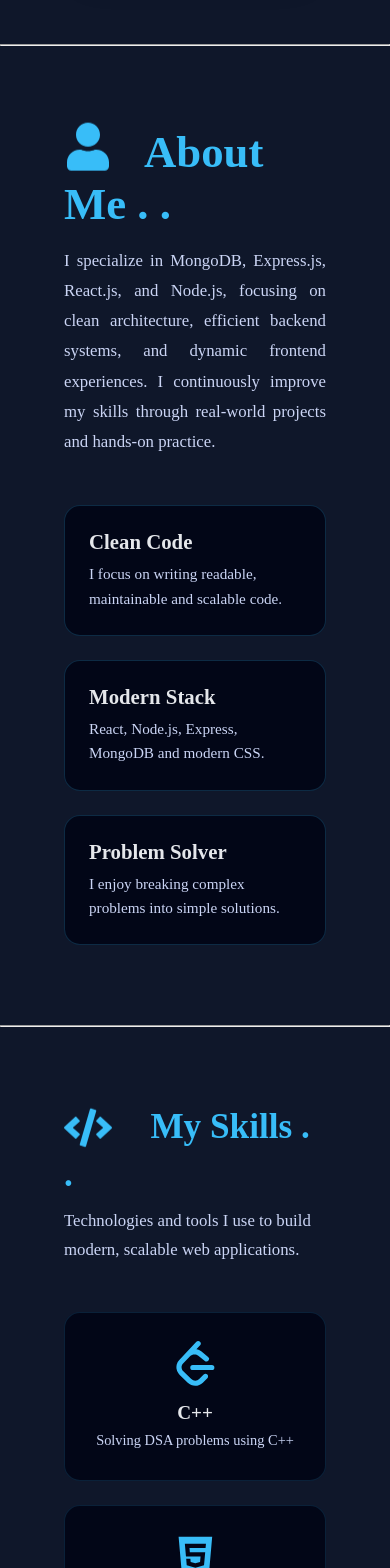
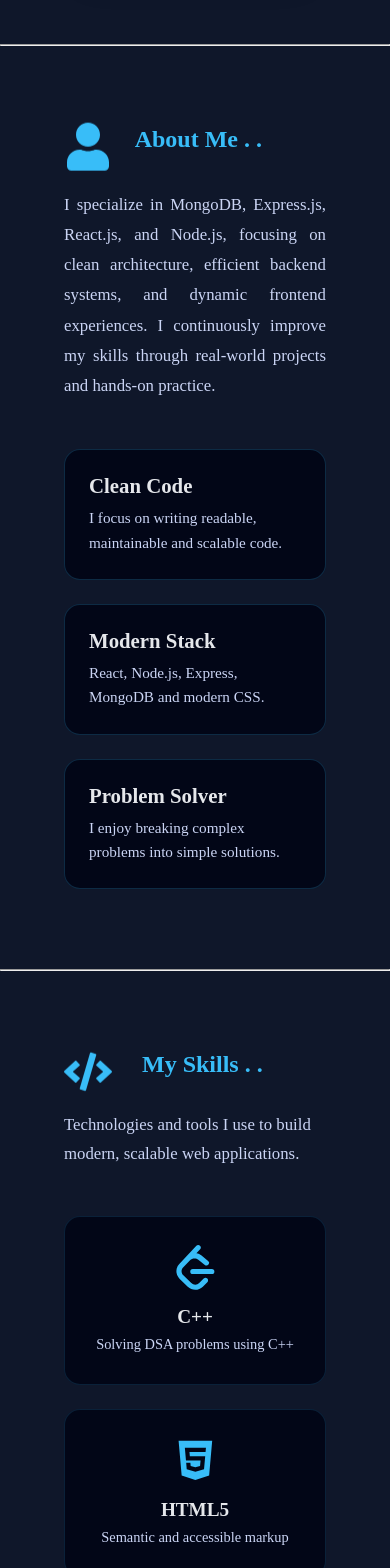
Before and after one commit to Mouryankit/portfolio, a React (Vite) app: page / in a window 390 px wide. Shown: the part 1180-2748 px from the top of the page. Built offline with nearby package versions, Linux system fonts and the light colour scheme.

Commit message:
improve heading responsiveness

```diff
--- a/src/App.css
+++ b/src/App.css
@@ -11,3 +11,9 @@
   transition: 0.3s ease;
   animation: floatIcon 3s ease-in-out infinite;
 }
+
+@media (max-width: 500px) {
+  .section-heading {
+    font-size: 1.5rem;
+  }
+}
--- a/src/sections/About/About.jsx
+++ b/src/sections/About/About.jsx
@@ -11,7 +11,7 @@
     <section id="about" className="about">
       <div className="about-container">
 
-        <h2 className="about-heading">
+        <h2 className="about-heading section-heading">
           <FaUser className="section-icon" />&nbsp;
           About <span>Me . .</span>
         </h2>
--- a/src/sections/Contact/Contact.jsx
+++ b/src/sections/Contact/Contact.jsx
@@ -8,7 +8,7 @@
       <div className="contact-container">
 
         {/* Heading */}
-        <h2 className="contact-heading">
+        <h2 className="contact-heading section-heading">
           <FaEnvelope className="section-icon" />&nbsp;
           Get In <span>Touch . .</span>
         </h2>
--- a/src/sections/Education/Education.jsx
+++ b/src/sections/Education/Education.jsx
@@ -38,7 +38,7 @@
   return (
     <section id="education" className="education">
       <div className="education-container">
-        <h2 className="education-heading">
+        <h2 className="education-heading section-heading">
           <FaGraduationCap className="section-icon"/>&nbsp;
           My <span>Education . .</span>
         </h2>
--- a/src/sections/Projects/Projects.jsx
+++ b/src/sections/Projects/Projects.jsx
@@ -27,7 +27,7 @@
     },
     {
       index:"2",
-      title: "Wandurlust",
+      title: "Wanderlust",
       description:
         "Wanderlust is a full-stack travel web application built using MongoDB, Node.js, and Express, following the MVC architecture. The platform allows users to explore and discover various travel destinations with a clean and responsive UI designed using Bootstrap. Authentication and session management were implemented using Passport.js, ensuring secure user login and authorization",
       tech: ["Node.js", "Express", "MongoDB", "Bootstrap", "Passport.js", "MVC"],
@@ -60,7 +60,7 @@
   return (
     <section id="projects" className="projects">
       <div className="projects-container">
-        <h2 className="projects-heading">
+        <h2 className="projects-heading section-heading">
           <FaLaptopCode className="section-icon" />&nbsp;
           My <span>Projects . .</span>
         </h2>
--- a/src/sections/Skills/Skills.jsx
+++ b/src/sections/Skills/Skills.jsx
@@ -76,7 +76,7 @@
   return (
     <div className="skills-container" id="skills">
 
-      <h2 className="skills-heading">
+      <h2 className="skills-heading section-heading">
         <FaCode className="section-icon" /> &nbsp;
         My <span>Skills . .</span>
       </h2>
```
